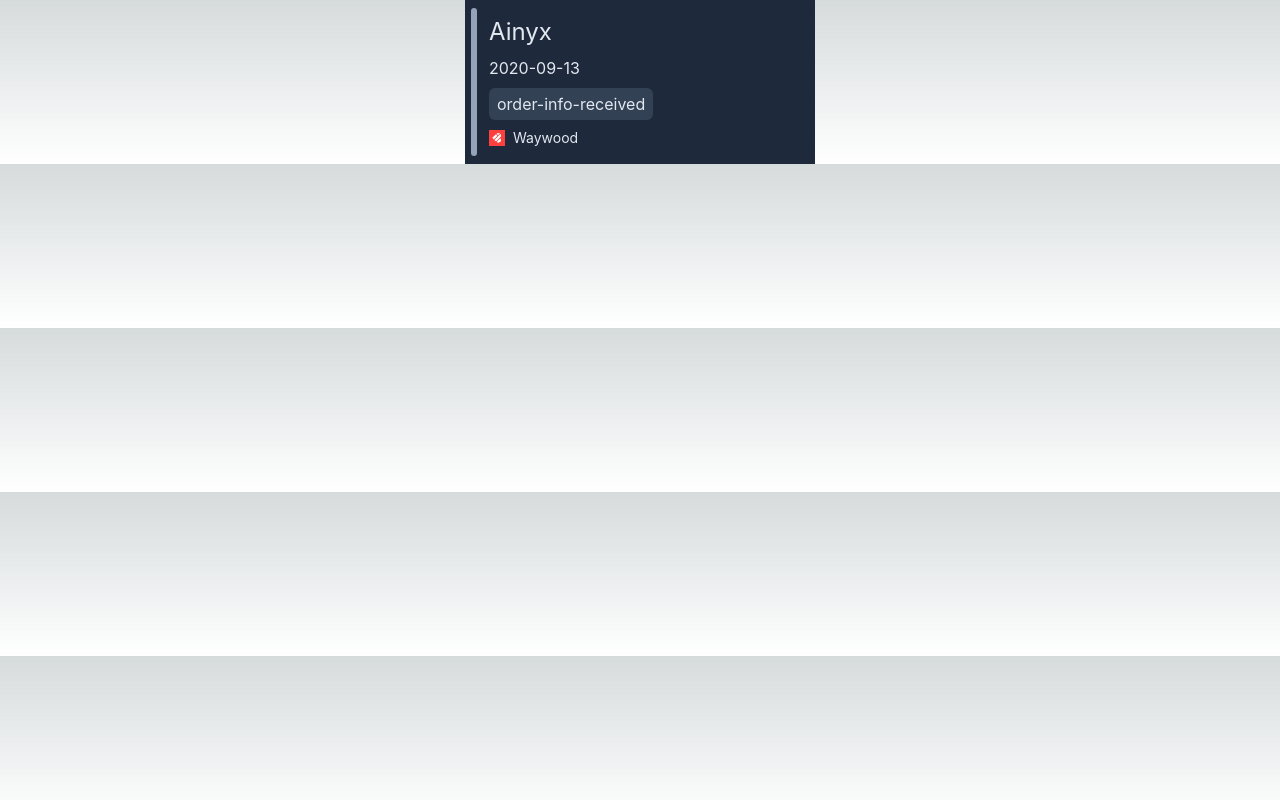
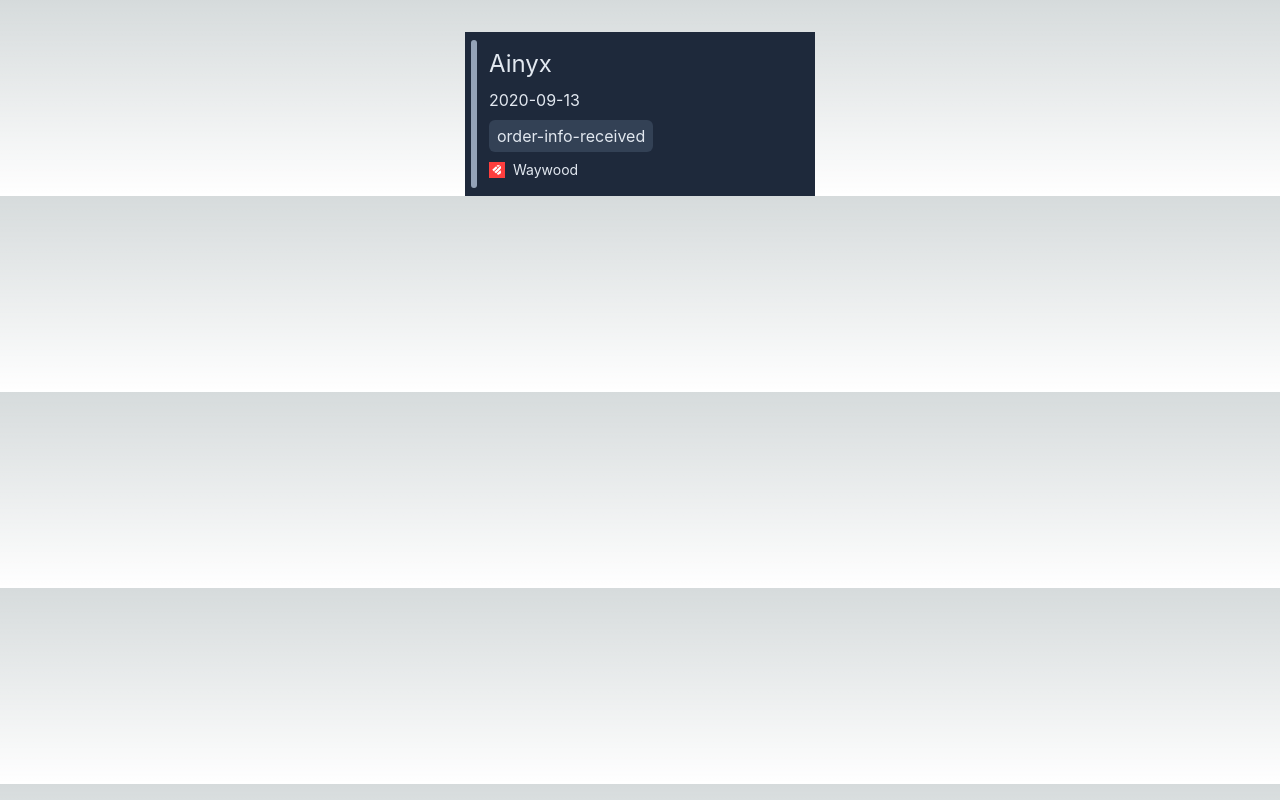
Before and after one commit to r8now/product-page, a Next.js app: page /parcel/1 in a window 1280 px wide. Built offline with nearby package versions, Linux system fonts and the light colour scheme.

Commit message:
Refactor DRY
Refactored, reused component.

```diff
--- a/src/pages/parcel/[id].tsx
+++ b/src/pages/parcel/[id].tsx
@@ -1,5 +1,5 @@
 import { useRouter } from "next/router";
-import { parcelsData } from "@/components/Parcels";
+import Parcels, { parcelsData } from "@/components/Parcels";
 import Image from "next/image";
 
 const Details = () => {
@@ -18,30 +18,10 @@ const Details = () => {
 
 
   return (
-    <div className="flex flex-col w-1/4 gap-4 py-4 min-w-[350px]  bg-slate-800 items-center mx-auto relative">
+    <div className="mt-8">
 
-      <div className="absolute rounded-lg  left-[2px] top-2 bottom-2 w-[6px] ml-1 bg-slate-400"></div>
+<Parcels {...parcel} />
 
-      <div className="flex text-slate-200  flex-col w-full pl-6 gap-2">
-        {/* Adjusted padding here for content */}
-        <h2 className="text-left text-2xl w-full">{parcel.sender}</h2>
-        <p className="text-left w-full">{parcel.eta.slice(0, 10)}</p>
-        <p className="text-left pl-2 pr-2 py-1 rounded-md  mr-auto  bg-slate-700">
-          {parcel.status}
-        </p>
-        <p className="text-left text-sm  flex w-full">
-          <span className="my-auto pr-2">
-            <Image
-              src="/instabox.png"
-              alt="instabox-logga"
-              className="w-4"
-              width={16}
-              height={16}
-            />
-          </span>
-          {parcel.location_name}
-        </p>
-      </div>
     </div>
   );
 };
```
